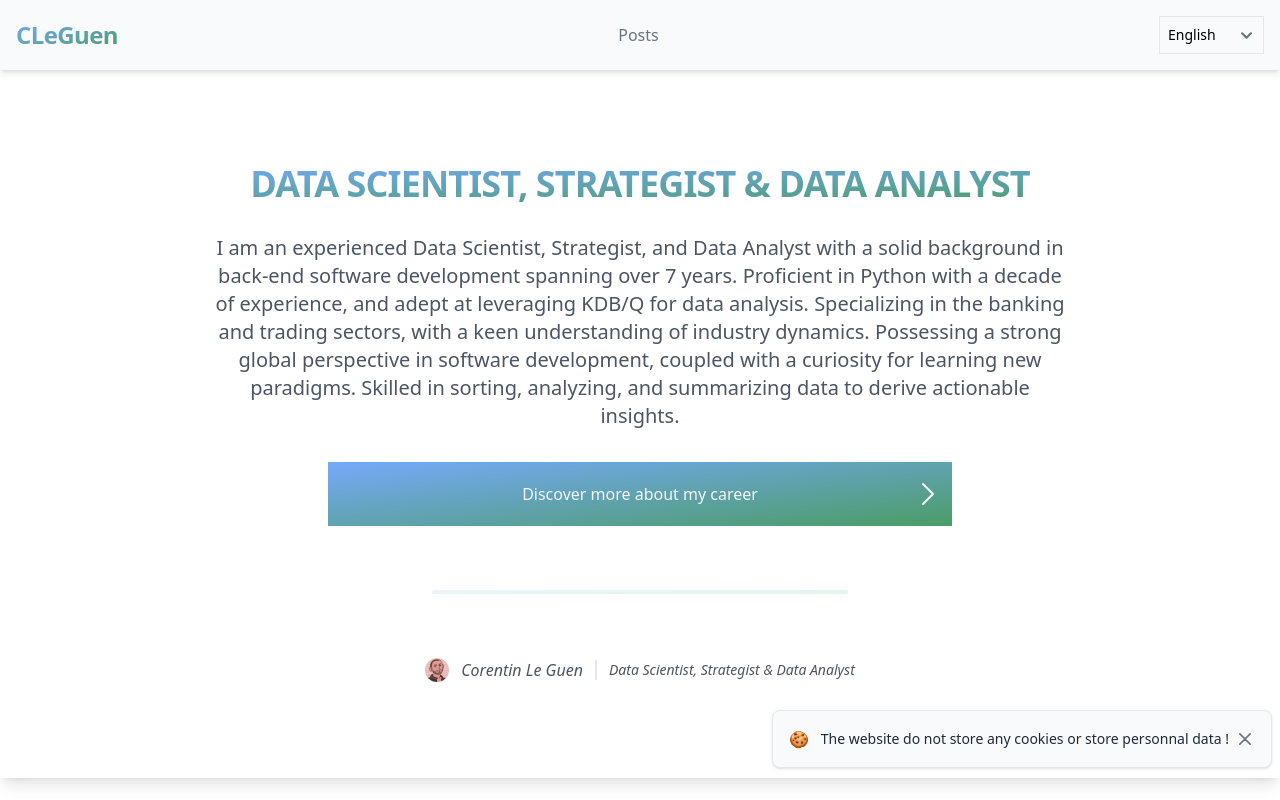
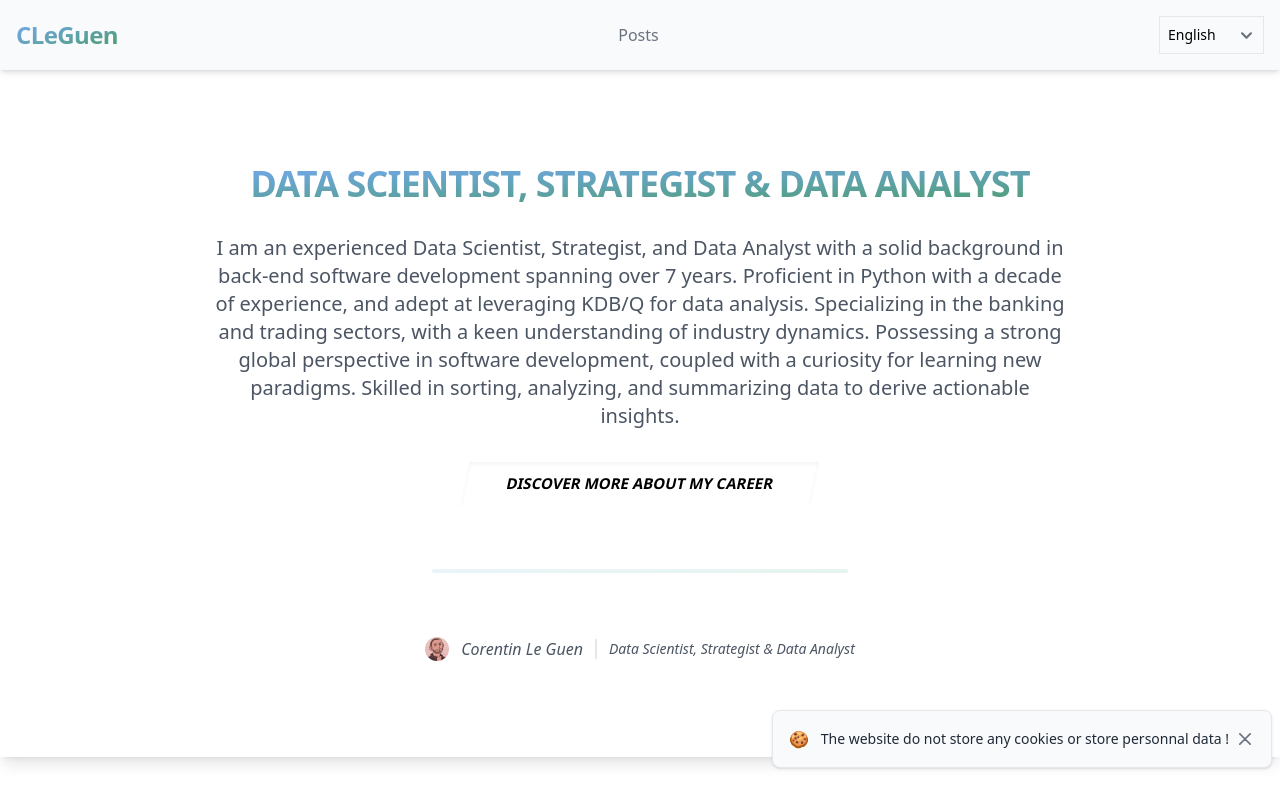
Before and after one commit to CorentinLeGuen/cleguen.com, a Nuxt app: page / in a window 1280 px wide. Shown: the top 800 px of the page. Built offline with nearby package versions, Linux system fonts and the light colour scheme.

Commit message:
Update discover button style

```diff
--- a/pages/index.vue
+++ b/pages/index.vue
@@ -15,13 +15,10 @@
                 </p>
 
                 <NuxtLink to="/about">
-                    <button class="relative inline-flex items-center w-full 2xl:w-1/2 xl:w-1/2 md:w-1/2 h-16 overflow-hidden font-medium text-gray-100 bg-gradient-to-br from-blue-400 to-forest-500 group-hover:from-blue-400 group-hover:to-forest-500 hover:text-white focus:ring-4 focus:outline-none focus:ring-gray-200">
-                        <p class="mx-auto">
+                    <button id="discover" class="shadow-inner">
+                        <span>
                             {{ $t('about.discover')}}
-                        </p>
-                        <svg xmlns="http://www.w3.org/2000/svg" fill="none" viewBox="0 0 24 24" stroke-width="1.5" stroke="currentColor" class="absolute right-2 w-8 h-8">
-                            <path stroke-linecap="round" stroke-linejoin="round" d="m8.25 4.5 7.5 7.5-7.5 7.5" />
-                        </svg>
+                        </span>
                     </button>
                 </NuxtLink>
 
@@ -40,3 +37,39 @@
         </section>
     </div>
 </template>
+
+<style scoped>
+button#discover {
+  background: #fff;
+  border: none;
+  padding: 10px 20px;
+  display: inline-block;
+  font-size: 15px;
+  font-weight: 600;
+  width: 350px;
+  text-transform: uppercase;
+  cursor: pointer;
+  transform: skew(-12deg);
+}
+button#discover::before {
+  content: '';
+  position: absolute;
+  top: 0;
+  bottom: 0;
+  right: 100%;
+  left: 0;
+  background: linear-gradient(90deg, rgba(59,130,246,1) 10%, rgba(75,156,103,1) 90%);
+  opacity: 0;
+  z-index: -1;
+  transition: all 0.5s;
+}
+button#discover:hover {
+  color: #fff;
+}
+
+button#discover:hover::before {
+  left: 0;
+  right: 0;
+  opacity: 0.7;
+}
+</style>
```
